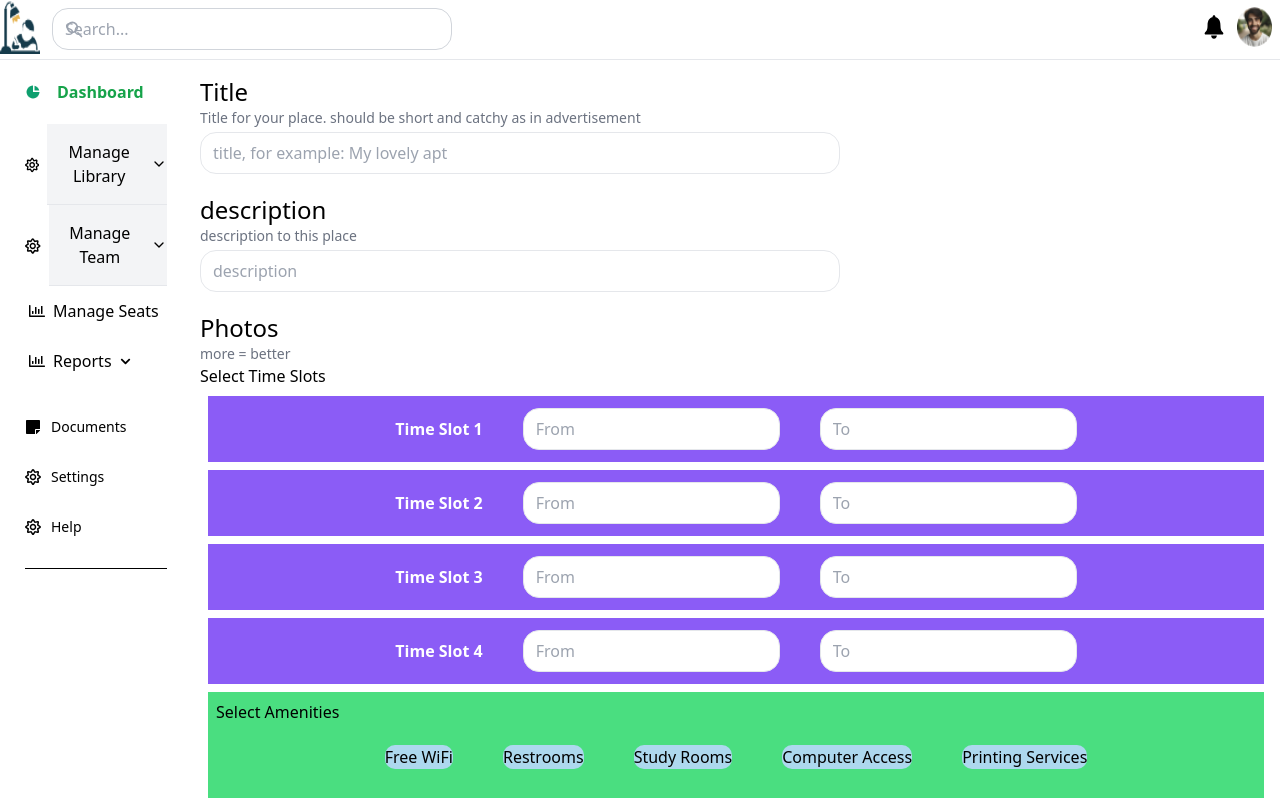
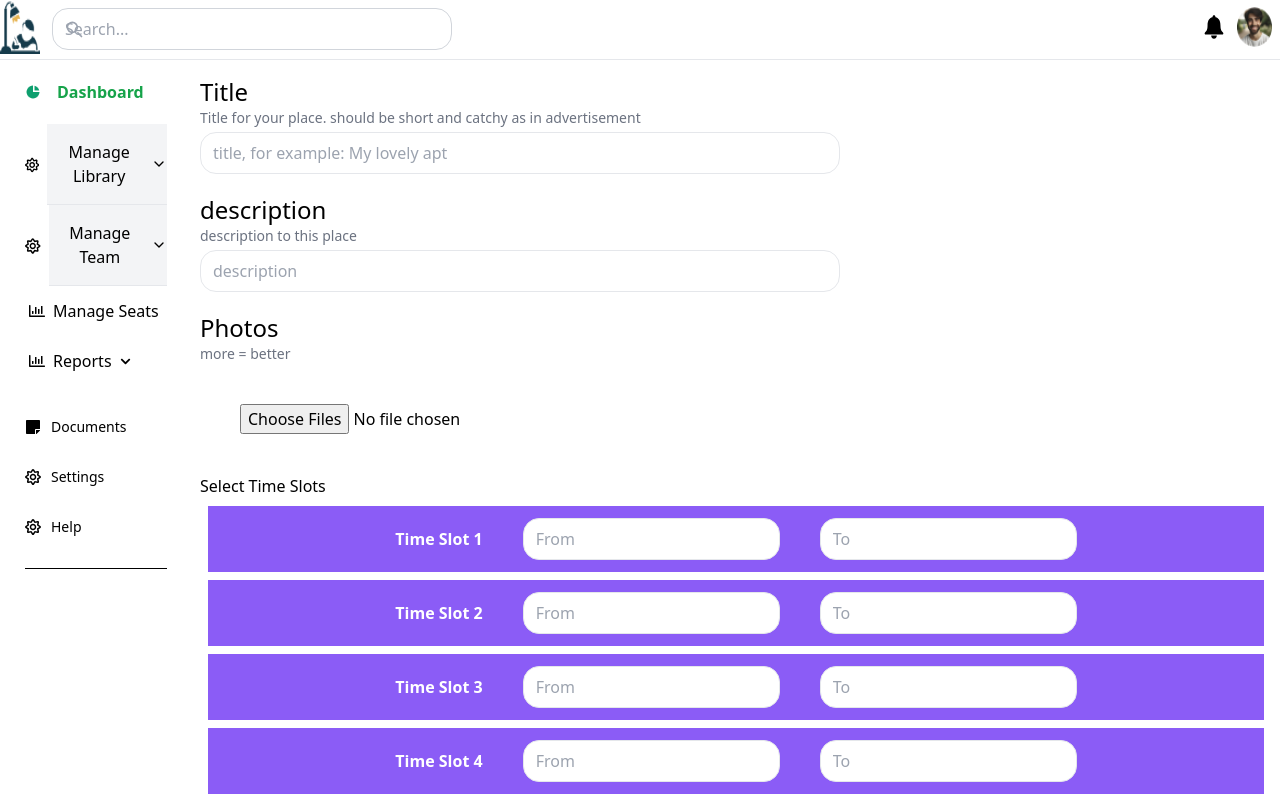
Before and after one commit to Harshksaw/Ekaant-StudyRoom-APP, a React (Vite) app in the folder admin/: page /manage-library/create-library in a window 1280 px wide. Shown: the top 800 px of the page. Built offline with nearby package versions, Linux system fonts and the light colour scheme; sample sign-in values are in the browser's storage.

Commit message:
feat: Add image upload functionality to CreateLibrary form

```diff
--- a/admin/src/components/manageLibrary/CreateLibrary.tsx
+++ b/admin/src/components/manageLibrary/CreateLibrary.tsx
@@ -38,6 +38,12 @@ const CreateLibrary = () => {
     // Initial seat layout here
   ]);
 
+  const [images, setImages] = useState([]);
+
+  const handleFileChange = (event) => {
+    setImages(event.target.files); // This stores the FileList in state
+  };
+
   const handleSeatSelect = (seat) => {
     setSeatLayout([]);
 
@@ -48,9 +54,47 @@ const CreateLibrary = () => {
       "------------------------------",
       seatLayout,
       location,
-      "------------------------------"
+      "------------------------------",
+      title,
+      description,
+      price,
+      amenties,
+      location,
+      timeSlots
     );
   }, [seatLayout, location]);
+
+  const createLibraryApi = async (event) => {
+    event.preventDefault(); // Prevent the default form submission
+
+    const formData = new FormData();
+
+    // Append files to formData
+    // for (let i = 0; i < files.length; i++) {
+    //   formData.append("images", files[i]);
+    // }
+
+    // Append other form data
+    formData.append("seatLayout", JSON.stringify(seatLayout));
+    formData.append("seatBooked", JSON.stringify(seatBooked));
+
+    // Example of sending formData using fetch
+    try {
+      const response = await fetch("YOUR_ENDPOINT", {
+        method: "POST",
+        body: formData, // No headers for multipart/form-data, browser sets it
+      });
+
+      if (response.ok) {
+        const data = await response.json();
+        console.log(data); // Handle success
+      } else {
+        console.error("Failed to submit form");
+      }
+    } catch (error) {
+      console.error("Error submitting form:", error);
+    }
+  };
 
   // const [libraryData, setLibraryData] = useState({
   //   name: title,
@@ -127,7 +171,6 @@ const CreateLibrary = () => {
     // Further processing or state updates with the selected location
   };
 
-
   const predefinedAmenities = [
     "Free WiFi",
     "Restrooms",
@@ -183,6 +226,16 @@ const CreateLibrary = () => {
           />
           {preInput("Photos", "more = better")}
           {/* <PhotosUploader addedPhotos={addedPhotos} onChange={setAddedPhotos} /> */}
+
+          <div className="m-10">
+            <input
+              type="file"
+              name="images"
+              accept="image/*"
+              multiple
+              onChange={handleFileChange}
+            />
+          </div>
 
           <div className="">
             <h2>Select Time Slots</h2>
```
